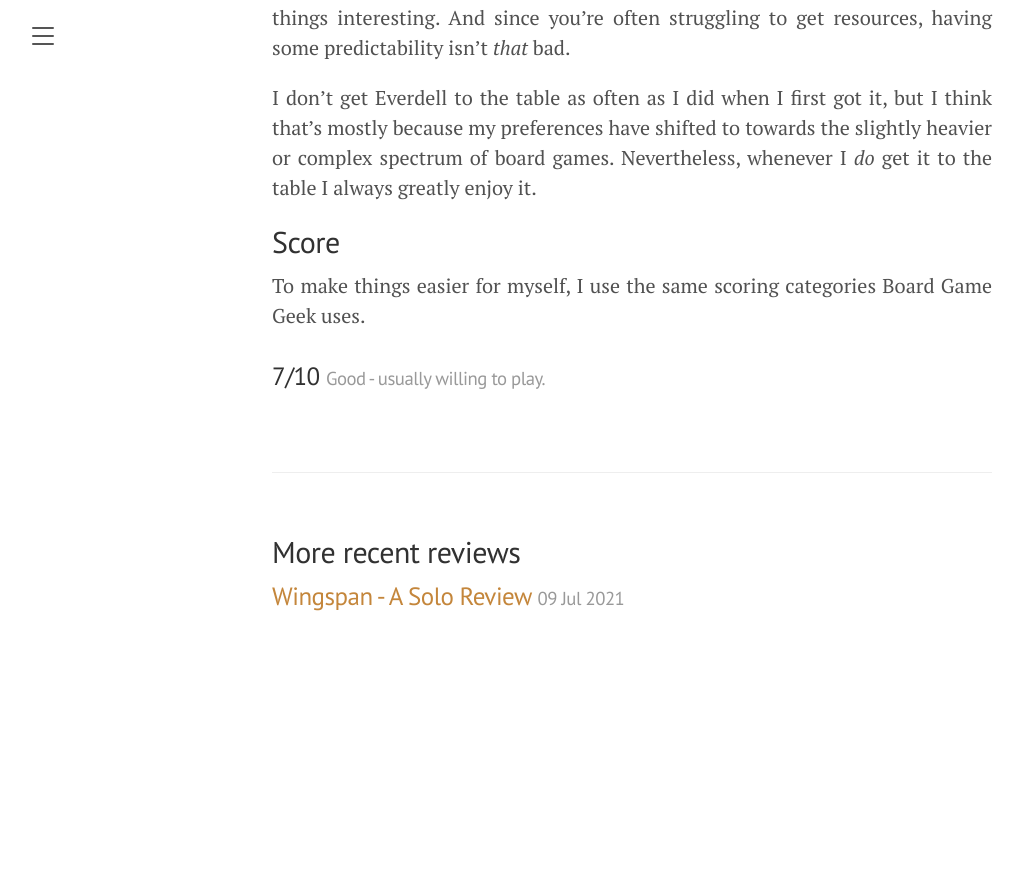
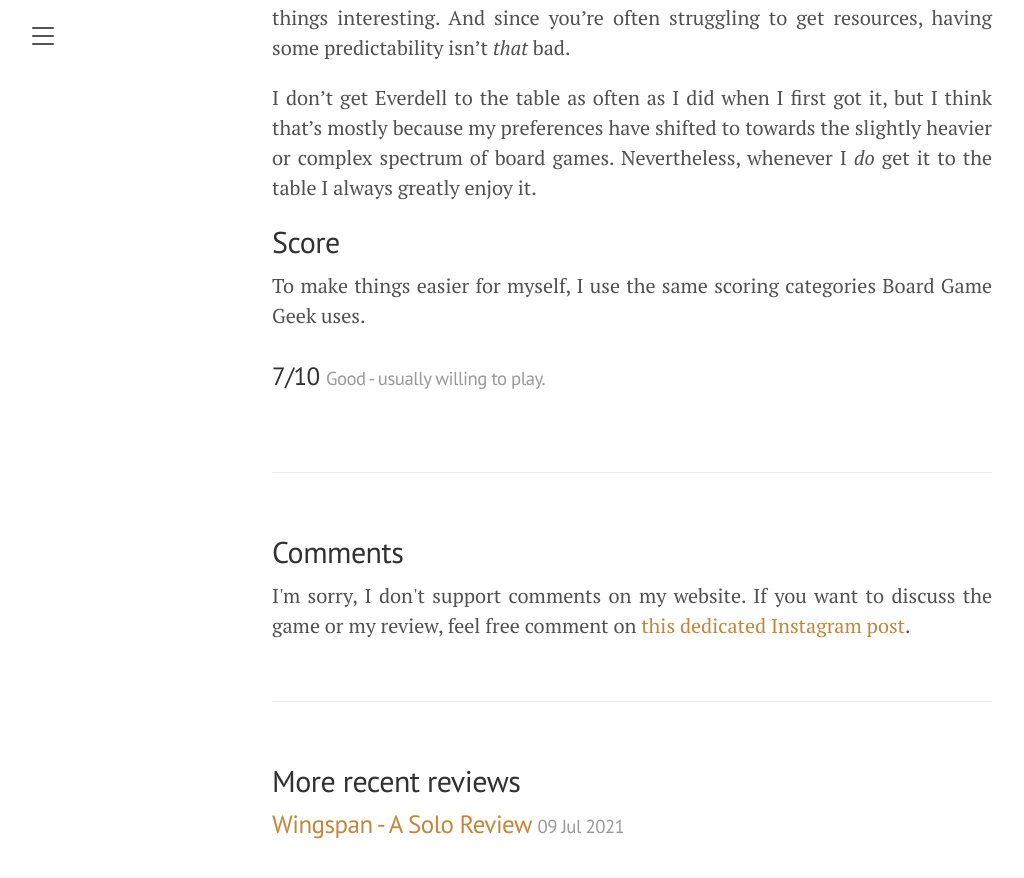
Before and after one commit to singlemeeple/singlemeeple.github.io, a Jekyll site: the page built from _posts/2021-07-22-everdell-a-solo-review.md, in a window 1280 px wide and 900 px high, scrolled down 8315 px. Shown: the top 878 px of the window, without its empty margins (8-1032 px from the left). Built offline with Jekyll 4.4.1, drawn with Linux system fonts in a browser that asks for light colours; before the commit the page ends 8987 px from its top, so only the background shows below that; some of the changed lines change nothing that is shown.

Commit message:
Add Instagram link to Everdell review

```diff
--- a/_posts/2021-07-22-everdell-a-solo-review.md
+++ b/_posts/2021-07-22-everdell-a-solo-review.md
@@ -2,6 +2,7 @@
 layout: post
 title: Everdell - A Solo Review
 category: review
+instagram: https://www.instagram.com/p/CRocdGTLdDK/
 score: 7
 ---
 
```
